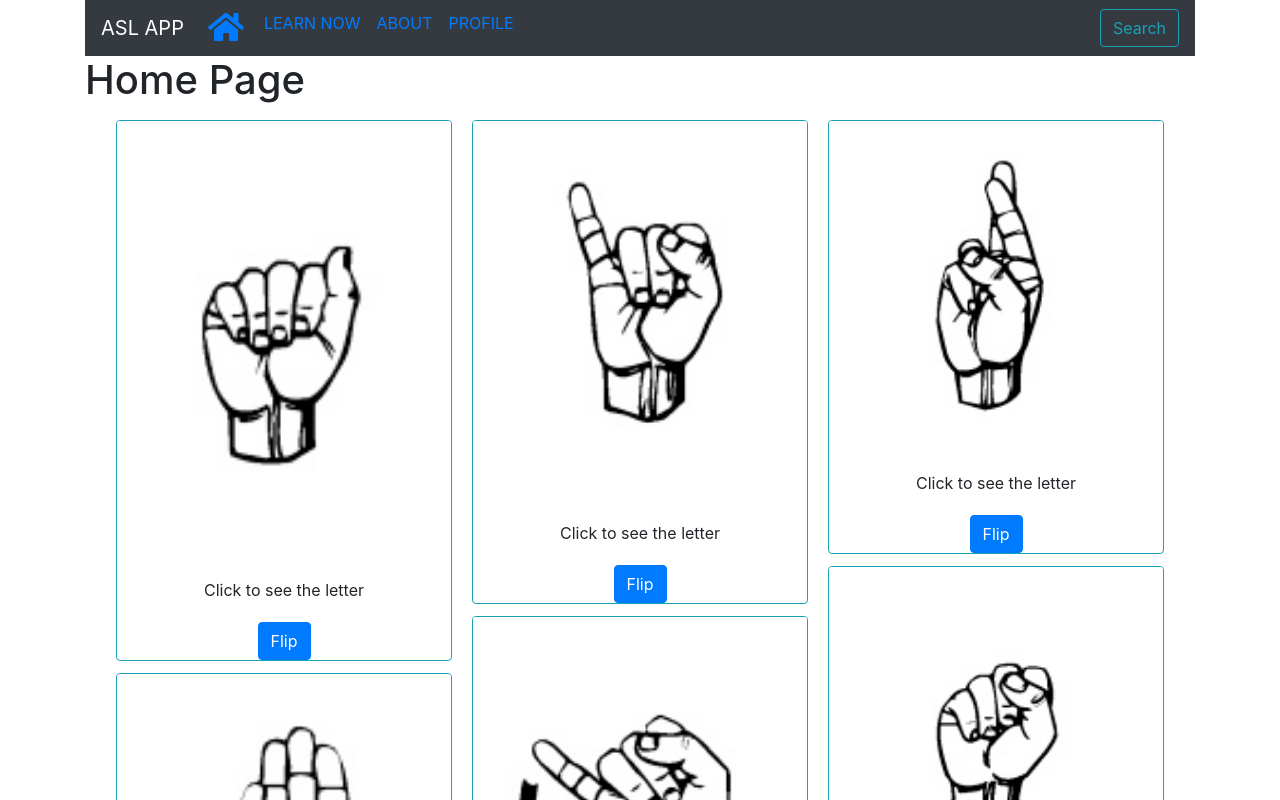
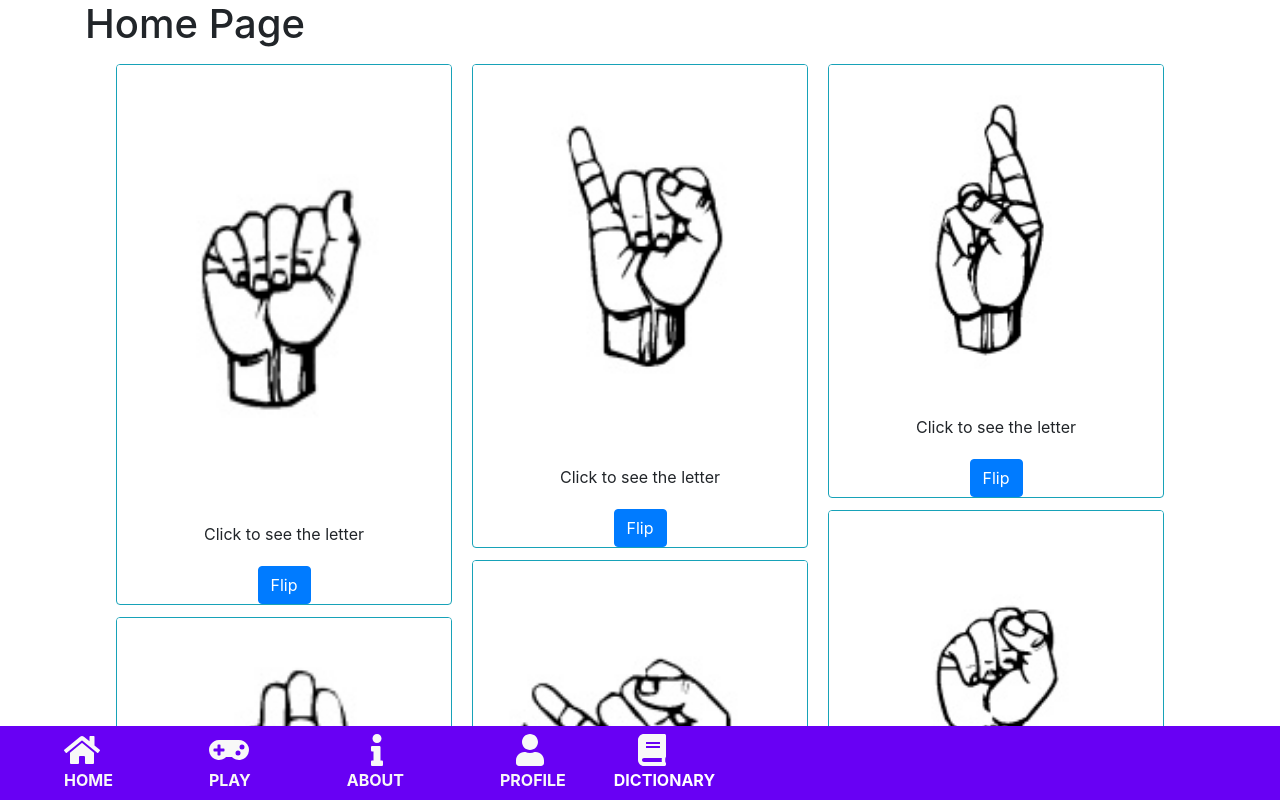
Before and after one commit to ywigelman/Team10, a React (Create React App) app in the folder client/: page / in a window 1280 px wide. Shown: the top 800 px of the page. Built offline with nearby package versions, Linux system fonts and the light colour scheme.

Commit message:
navbar changes with modal for dictionary

```diff
--- a/client/src/Components/FontAwesome.js
+++ b/client/src/Components/FontAwesome.js
@@ -1,4 +1,4 @@
 import { library } from '@fortawesome/fontawesome-svg-core'
-import { faHome, faUserLock, faDog, faUser, faSignOutAlt, faHeart, faHeartBroken} from '@fortawesome/free-solid-svg-icons'
+import { faHome, faUserLock, faUser, faSignOutAlt, faGamepad, faInfo, faBook} from '@fortawesome/free-solid-svg-icons'
 
-library.add( faHome, faUserLock, faDog, faUser, faSignOutAlt, faHeart, faHeartBroken)
+library.add( faHome, faUserLock, faUser, faSignOutAlt, faGamepad, faInfo, faBook)
--- /dev/null
+++ b/client/src/Components/ModalDictionary.js
@@ -0,0 +1,30 @@
+import React from 'react';
+import {Modal, Button} from 'react-bootstrap';
+
+export function MyVerticallyCenteredModal(props) {
+    return (
+      <Modal
+        {...props}
+        size="lg"
+        aria-labelledby="contained-modal-title-vcenter"
+        centered
+      >
+        <Modal.Header closeButton>
+          <Modal.Title id="contained-modal-title-vcenter">
+            Modal heading
+          </Modal.Title>
+        </Modal.Header>
+        <Modal.Body>
+          <h4>Centered Modal</h4>
+          <p>
+            Cras mattis consectetur purus sit amet fermentum. Cras justo odio,
+            dapibus ac facilisis in, egestas eget quam. Morbi leo risus, porta ac
+            consectetur ac, vestibulum at eros.
+          </p>
+        </Modal.Body>
+        <Modal.Footer>
+          <Button onClick={props.onHide}>Close</Button>
+        </Modal.Footer>
+      </Modal>
+    );
+  }
--- a/client/src/Components/Navigation.js
+++ b/client/src/Components/Navigation.js
@@ -1,24 +1,58 @@
-import React from 'react';
-import {Link} from 'react-router-dom';
-import {Navbar, Nav, Row, Form, Button} from 'react-bootstrap';
+import React, {useState} from 'react';
+import {Link, NavLink} from 'react-router-dom';
+import {Navbar, Nav, Form, Button} from 'react-bootstrap';
 // import { MDBCol,  MDBBtn } from "mdbreact";
 // import 'mdbreact/dist/css/mdb.css';
 import {FontAwesomeIcon} from '@fortawesome/react-fontawesome';
+import { MyVerticallyCenteredModal } from './ModalDictionary';
 
 
 export function Navigation() {
-    return (<Navbar bg="dark" variant="dark">
-        <Navbar.Brand href="/">ASL APP</Navbar.Brand>
+    const [modalShow, setModalShow] = useState(false);
+
+    const hoverDictionary = (e) => {
+        e.target.style.color ="blue";
+    };
+
+    const exitHover = (e) => {
+        e.target.style.color ="#F8F8F8";
+    };
+
+    return (<>
+    {/* <Form inline className="fixed-bottom" style={{marginBottom:"5rem"}}>
+        <Button variant="outline-info">Dictionary</Button>
+    </Form> */}
+    <Navbar style={{backgroundColor:'#6800F4', color:'white'}} fixed="bottom">
+        {/* <Navbar.Brand href="/">LOGO</Navbar.Brand> */}
         <Nav className="mr-auto">
-            <Link to='/' className="mx-2">
-            <FontAwesomeIcon icon="home" className="mr-1 fa-2x" />
+            <Link to='/' className="mx-sm-5 mx-1" style={{color:'#F8F8F8'}}>
+                <FontAwesomeIcon icon="home" className="fa-2x" />
+                <div style={{fontWeight:'bold'}}>HOME</div>
             </Link>
-            <Link to='/learningPage' className="mx-2">LEARN NOW</Link>
-            <Link to='/about' className="mx-2">ABOUT</Link>
-            <Link to='/profile' className="mx-2">PROFILE</Link>
+            <Link to='/learningPage' className="mx-sm-5 mx-1" style={{color:'#F8F8F8'}}>
+                <FontAwesomeIcon icon="gamepad" className="fa-2x" />
+                <div style={{fontWeight:'bold'}}>PLAY</div>
+            </Link>
+            <Link to='/about' className="mx-sm-5 mx-1" style={{color:'#F8F8F8'}}>
+                <FontAwesomeIcon icon="info" className="fa-2x ml-4" />
+                <div style={{fontWeight:'bold'}}>ABOUT</div>
+            </Link>
+            <Link to='/profile' className="mx-sm-5 mx-1" style={{color:'#F8F8F8'}}>
+                <FontAwesomeIcon icon="user" className="fa-2x ml-3" />
+                <div style={{fontWeight:'bold'}}>PROFILE</div>
+            </Link>
+            <div onMouseOver={(e)=> hoverDictionary(e)} onMouseOut={(e) => exitHover(e)} onClick={() => setModalShow(true)}>
+                <FontAwesomeIcon icon="book" className="fa-2x ml-4" style={{color:'#F8F8F8'}}/>
+                <div style={{fontWeight:'bold'}}>DICTIONARY</div>
+            </div>
         </Nav>
-        <Form inline>
-            <Button variant="outline-info">Search</Button>
-        </Form>
-  </Navbar>)
+  </Navbar>
+
+  <MyVerticallyCenteredModal
+    show={modalShow}
+    onHide={() => setModalShow(false)}
+  />
+
+
+  </>)
 }
--- a/client/src/Pages/LearningPage.js
+++ b/client/src/Pages/LearningPage.js
@@ -15,7 +15,7 @@ export function LearningPage() {
 
   const handleUpload = (image) => {
     console.log("got here", image);
-    // axios.post('http://localhost:5000/')
+    // axios.post('http://localhost:5000/') // can do this later
   };
 
   return (
```
